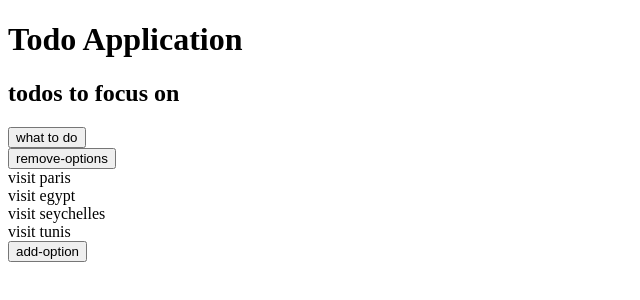
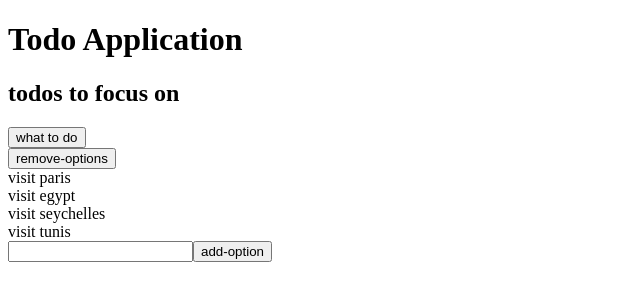
Before and after one commit to NamesTim/todosapp, a React (Create React App) app: page / in a window 1280 px wide. Shown: the top 300 px of the page, without its empty margins (0-640 px from the left). Built offline with nearby package versions, Linux system fonts and the light colour scheme.

Commit message:
addoption component

```diff
--- a/src/components/AddOption.js
+++ b/src/components/AddOption.js
@@ -1,12 +1,23 @@
 import React from "react";
 
 const AddOption = () => {
-  const handleItem = () => {
-    alert("ashley");
+  const handleItem = (event) => {
+    event.preventDefault();
+
+    const option = event.target.elements.option.value.trim();
+
+    if (option) {
+      alert(option);
+    } else {
+      alert("please type something");
+    }
   };
   return (
     <div>
-      <button onClick={handleItem}>add-option</button>
+      <form onSubmit={handleItem}>
+        <input type="text" name="option" />
+        <button>add-option</button>
+      </form>
     </div>
   );
 };
```
